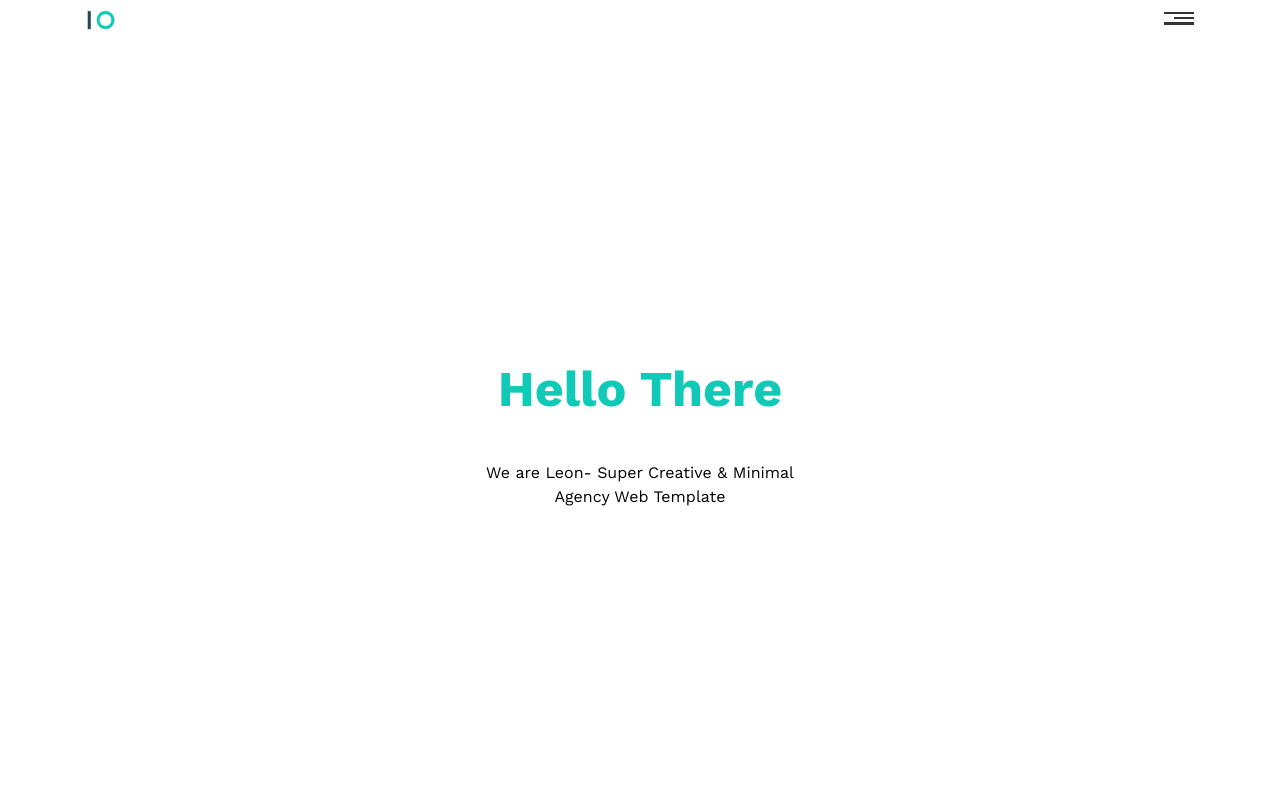
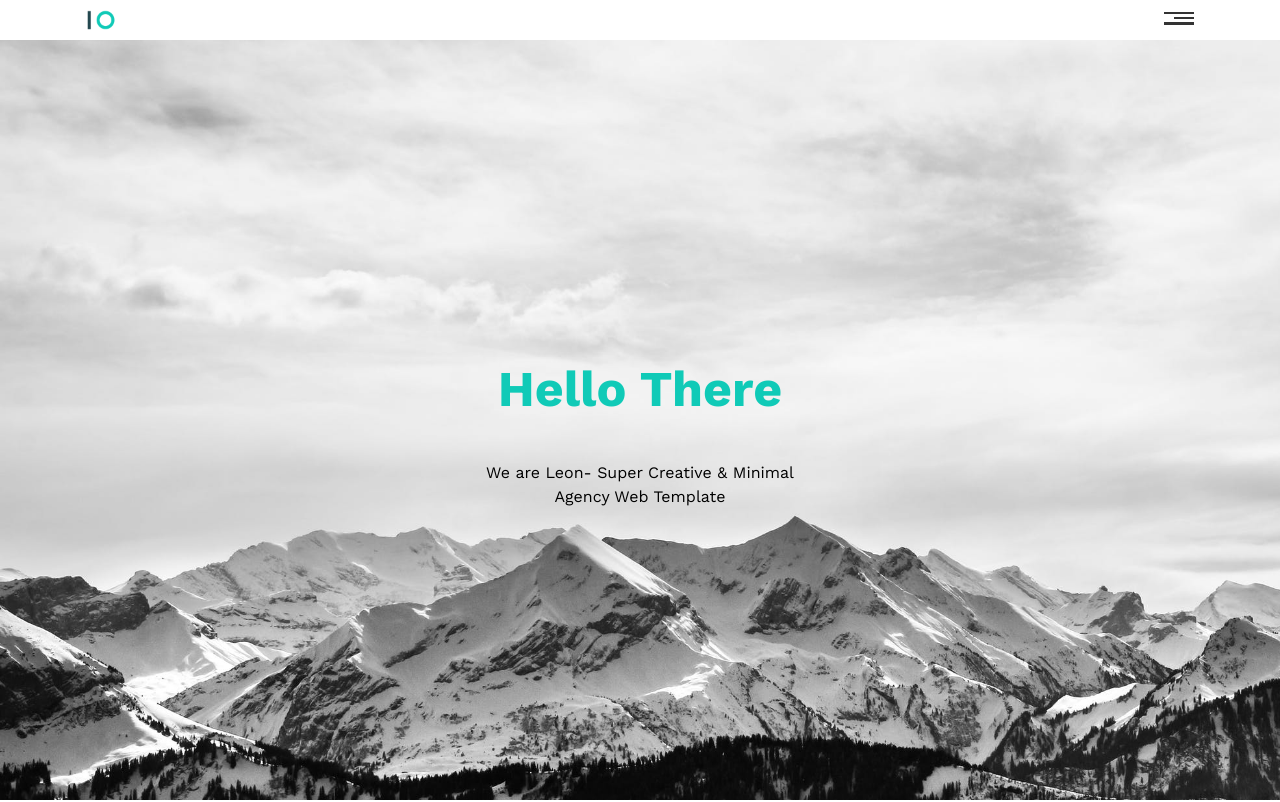
Before and after one commit to AdelQindil/Leon, a plain HTML site: page index.html in a window 1280 px wide. Shown: the top 802 px of the page. Drawn offline with nearby package versions, Linux system fonts and the light colour scheme; files that its build step writes are made by us from their sources.

Commit message:
Landing BG URL fix

```diff
--- a/assets/styles/css/style.css
+++ b/assets/styles/css/style.css
@@ -164,7 +164,7 @@ body {
 
 /* Start Hero */
 .landing {
-  background-image: url(/resources/img/mountain-bg.jpg);
+  background-image: url(../../resources/img/mountain-bg.jpg);
   background-size: cover;
   height: calc(100vh - 40px);
   position: relative;
```
